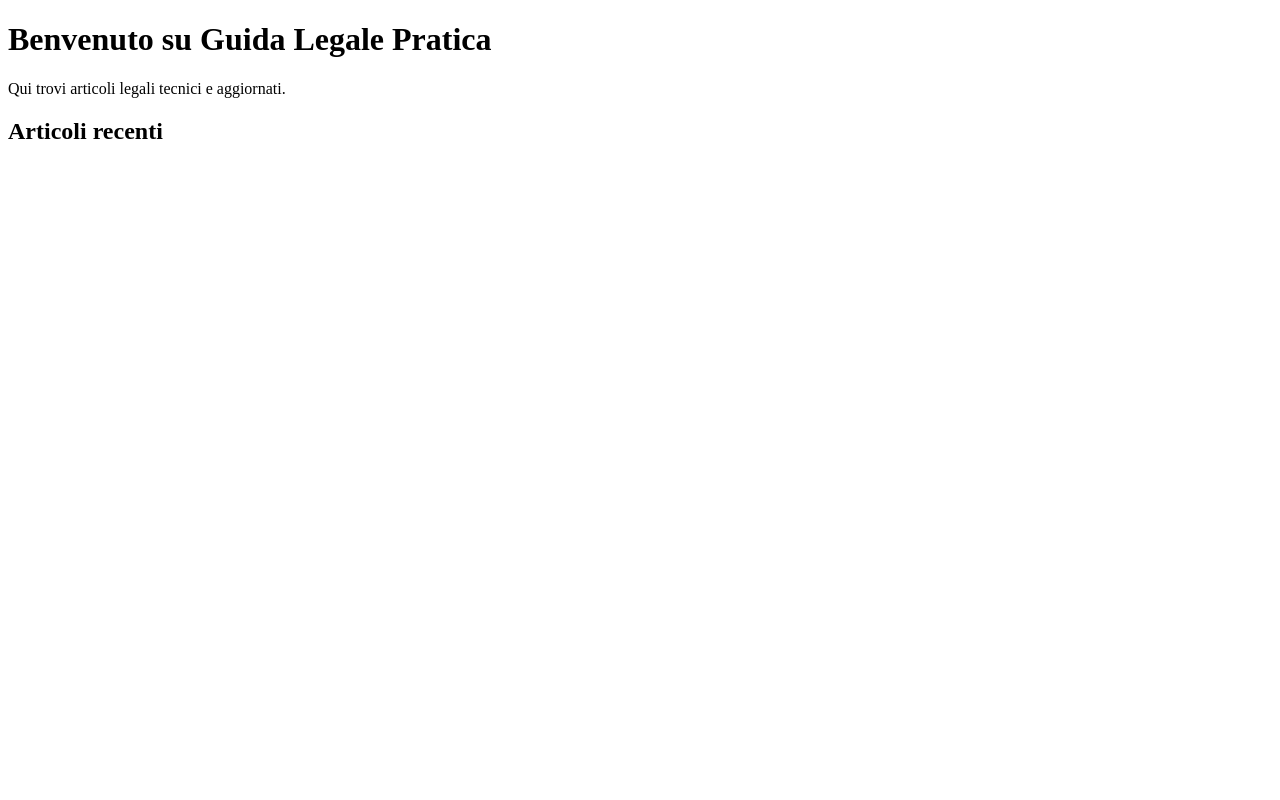
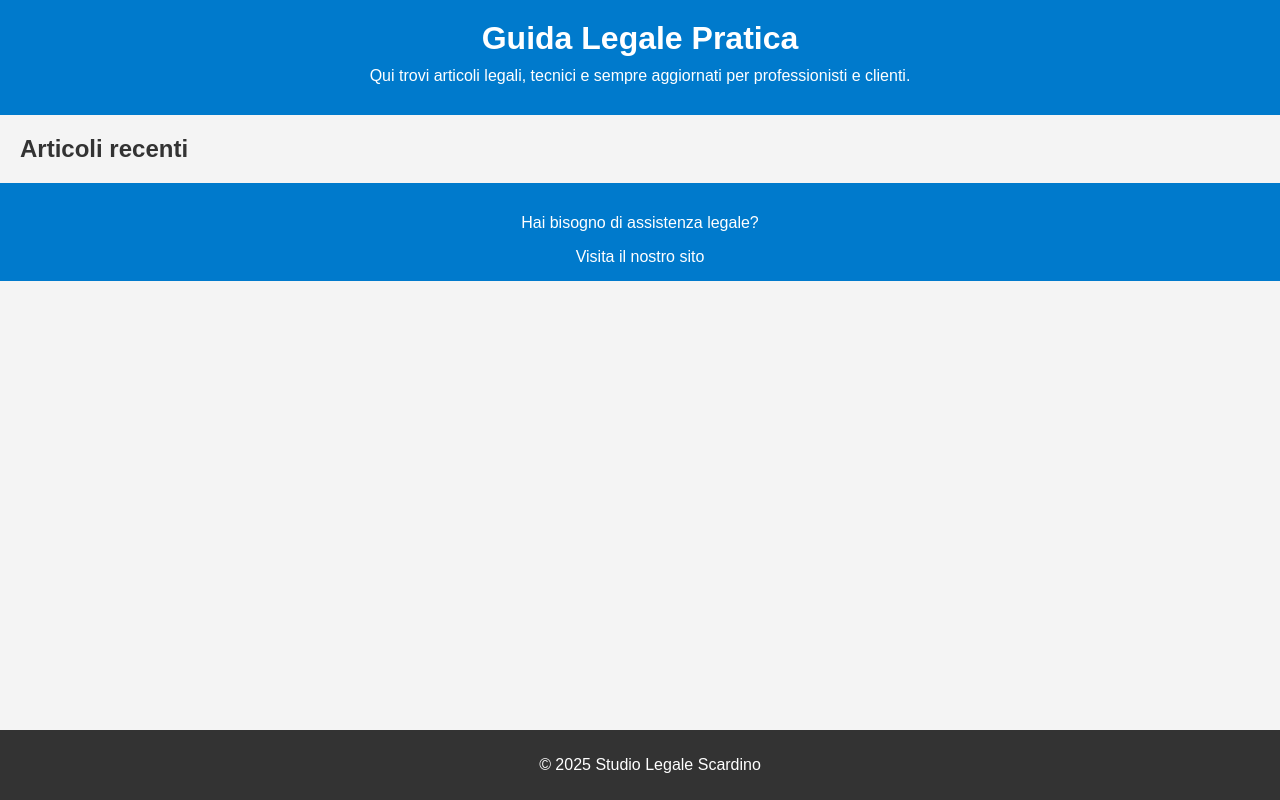
Before and after one commit to studiolegalescardino/sito-legale-automatico, a plain HTML site: page index.html in a window 1280 px wide. Drawn offline with Linux system fonts and the light colour scheme.

Commit message:
Update index.html

```diff
--- a/index.html
+++ b/index.html
@@ -2,14 +2,80 @@
 <html lang="it">
   <head>
     <meta charset="UTF-8" />
+    <meta name="viewport" content="width=device-width, initial-scale=1.0" />
+    <meta name="description" content="Guida Legale pratica, articoli legali, tecnici e sempre aggiornati per professionisti e clienti." />
+    <meta name="keywords" content="diritto, articoli legali, guide legali, avvocato, diritto civile" />
+    <meta name="author" content="Studio Legale Scardino" />
     <title>Guida Legale Pratica</title>
+    <style>
+      body {
+        font-family: Arial, sans-serif;
+        margin: 0;
+        padding: 0;
+        background-color: #f4f4f4;
+      }
+      header {
+        background-color: #007acc;
+        color: white;
+        text-align: center;
+        padding: 20px;
+      }
+      header h1 {
+        margin: 0;
+      }
+      header p {
+        margin: 10px 0;
+      }
+      h2 {
+        color: #333;
+      }
+      footer {
+        background-color: #333;
+        color: white;
+        text-align: center;
+        padding: 10px;
+        position: fixed;
+        width: 100%;
+        bottom: 0;
+      }
+      .article-list {
+        margin: 20px;
+      }
+      .article-list li {
+        background-color: #fff;
+        margin: 10px 0;
+        padding: 10px;
+        border: 1px solid #ddd;
+      }
+      .cta {
+        background-color: #007acc;
+        color: white;
+        padding: 15px;
+        text-align: center;
+        margin: 20px 0;
+      }
+    </style>
   </head>
   <body>
-  <h1>Benvenuto su Guida Legale Pratica</h1>
-  <p>Qui trovi articoli legali tecnici e aggiornati.</p>
+    <header>
+      <h1>Guida Legale Pratica</h1>
+      <p>Qui trovi articoli legali, tecnici e sempre aggiornati per professionisti e clienti.</p>
+    </header>
+
+    <div class="article-list">
       <h2>Articoli recenti</h2>
       <ul>
-    <!-- ARTICOLI -->
+        <!-- Qui si aggiungeranno gli articoli automaticamente -->
       </ul>
+    </div>
+
+    <div class="cta">
+      <p>Hai bisogno di assistenza legale?</p>
+      <a href="https://www.studiolegalescardino.com" target="_blank" style="color: white; text-decoration: none;">Visita il nostro sito</a>
+    </div>
+
+    <footer>
+      <p>&copy; 2025 Studio Legale Scardino</p>
+    </footer>
   </body>
 </html>
```
Lines whose indentation alone changed are shown as unchanged.
